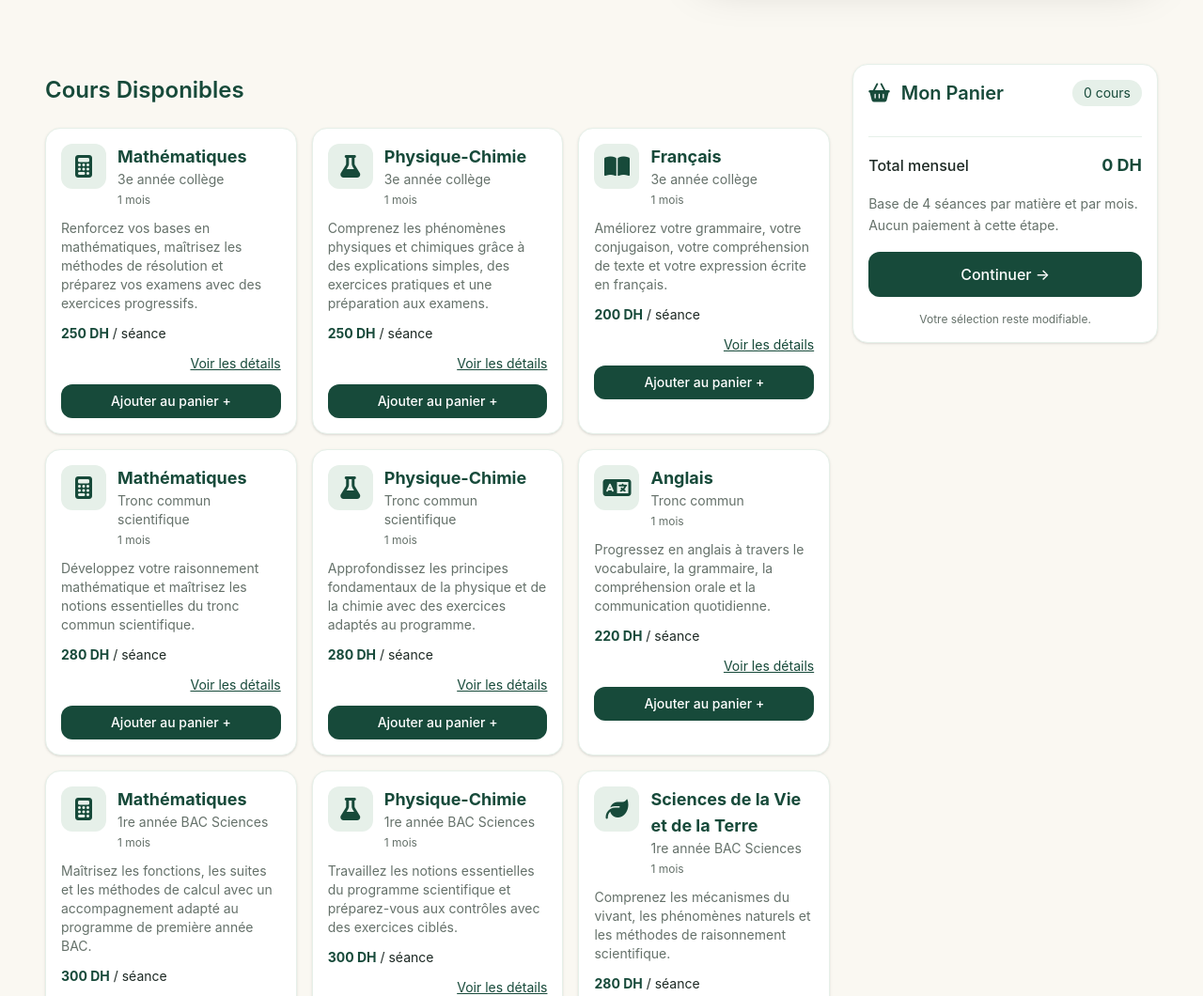
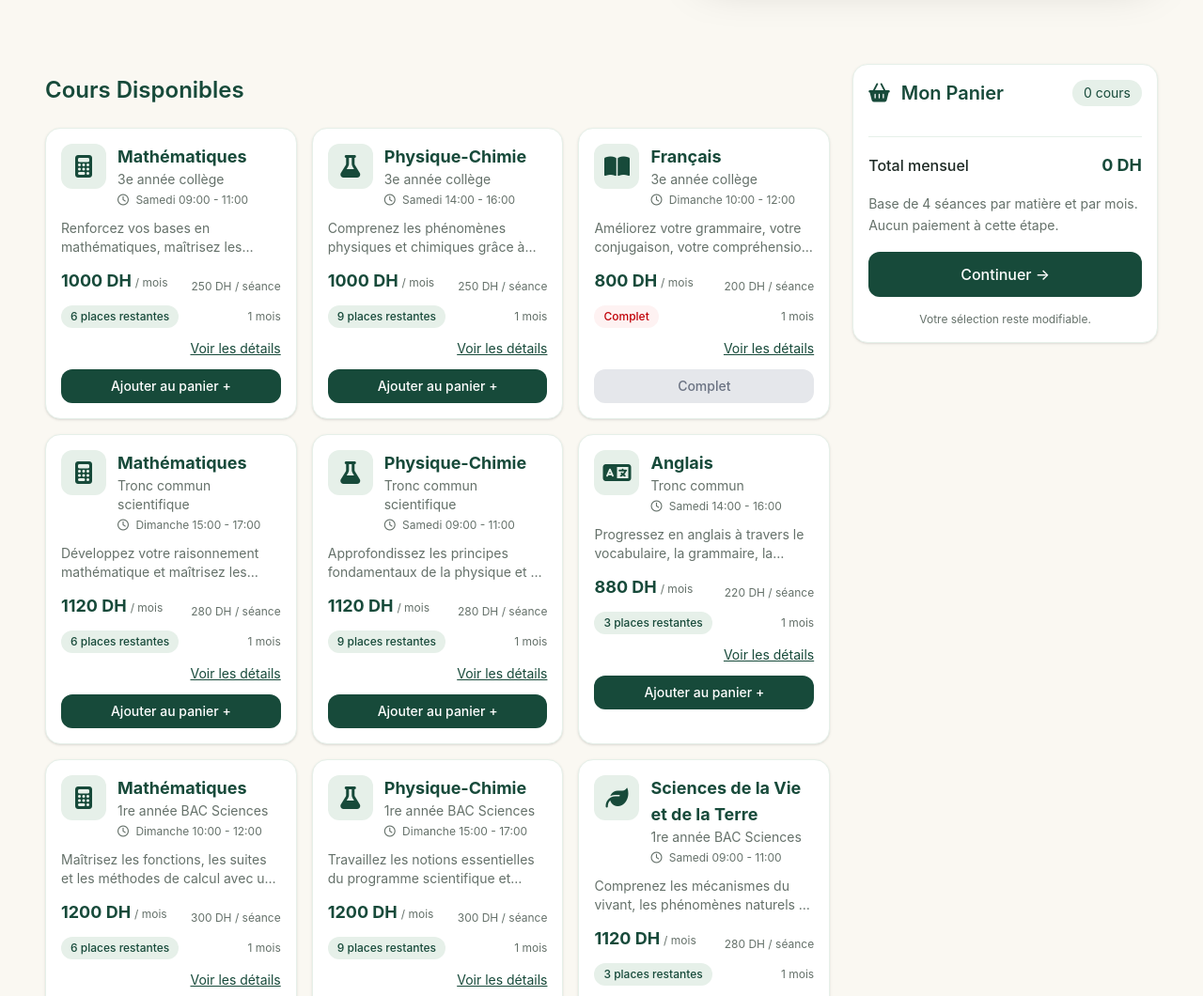
Before and after one commit to HSassouma/Nour-Academy-Portail-d-inscription, a website built with Vite: page index.html in a window 1280 px wide. Shown: the part 540-1600 px from the top of the page at 94% size. Built offline with nearby package versions, Linux system fonts and the light colour scheme.

Commit message:
feat(catalogue): afficher les créneaux, places et tarifs mensuels

```diff
--- a/index.html
+++ b/index.html
@@ -7,6 +7,7 @@
       content="width=device-width, initial-scale=1.0, viewport-fit=cover"
     />
     <title>Nour Academy</title>
+    <link rel="icon" type="image/png" href="/src/assets/logo.png" />
     <link
       rel="stylesheet"
       href="https://cdnjs.cloudflare.com/ajax/libs/font-awesome/6.7.2/css/all.min.css"
@@ -242,11 +243,13 @@
       <main class="grid grid-cols-1 gap-3 sm:grid-cols-2">
         <div class="rounded-2xl border border-[#E6F0E9] bg-[#FAF8F2] p-4">
           <i
-            class="fa-solid fa-clock text-xl text-[#174A3A]"
+            class="fa-solid fa-calendar-days text-xl text-[#174A3A]"
             aria-hidden="true"
           ></i>
-          <h5 id="detail_duree" class="mt-3 font-semibold">2h / semaine</h5>
-          <p class="mt-1 text-sm text-[#65716A]">1 séance de 2h</p>
+          <h5 id="detail_creneau" class="mt-3 font-semibold">
+            Samedi 09:00 - 11:00
+          </h5>
+          <p class="mt-1 text-sm text-[#65716A]">Créneau hebdomadaire</p>
         </div>
 
         <div class="rounded-2xl border border-[#E6F0E9] bg-[#FAF8F2] p-4">
@@ -254,8 +257,10 @@
             class="fa-solid fa-user-group text-xl text-[#174A3A]"
             aria-hidden="true"
           ></i>
-          <h5 class="mt-3 font-semibold">Petit groupe</h5>
-          <p class="mt-1 text-sm text-[#65716A]">Suivi personnalisé</p>
+          <h5 id="detail_places" class="mt-3 font-semibold">
+            6 places restantes
+          </h5>
+          <p class="mt-1 text-sm text-[#65716A]">Petit groupe · suivi personnalisé</p>
         </div>
       </main>
       <div class="space-y-3">
--- a/src/courses.json
+++ b/src/courses.json
@@ -17,7 +17,9 @@
       "Fonctions linéaires et affines",
       "Théorème de Thalès et trigonométrie",
       "Géométrie dans l’espace et statistiques"
-    ]
+    ],
+    "schedule": "Samedi 09:00 - 11:00",
+    "seats": 6
   },
   {
     "id": 2,
@@ -37,7 +39,9 @@
       "Lumière et formation des images",
       "Atomes, molécules et réactions chimiques",
       "Mélanges et techniques de séparation"
-    ]
+    ],
+    "schedule": "Samedi 14:00 - 16:00",
+    "seats": 9
   },
   {
     "id": 3,
@@ -57,7 +61,9 @@
       "Grammaire : temps, modes et discours rapporté",
       "Conjugaison et orthographe",
       "Expression écrite et production de textes"
-    ]
+    ],
+    "schedule": "Dimanche 10:00 - 12:00",
+    "seats": 0
   },
   {
     "id": 4,
@@ -77,7 +83,9 @@
       "Calcul vectoriel et géométrie repérée",
       "Trigonométrie et transformations du plan",
       "Statistiques et probabilités"
-    ]
+    ],
+    "schedule": "Dimanche 15:00 - 17:00",
+    "seats": 6
   },
   {
     "id": 5,
@@ -97,7 +105,9 @@
       "Courant et tension électriques",
       "Lumière et lentilles",
       "Espèces chimiques et réactions"
-    ]
+    ],
+    "schedule": "Samedi 09:00 - 11:00",
+    "seats": 9
   },
   {
     "id": 6,
@@ -117,7 +127,9 @@
       "Reading comprehension strategies",
       "Writing short paragraphs and emails",
       "Oral communication and pronunciation"
-    ]
+    ],
+    "schedule": "Samedi 14:00 - 16:00",
+    "seats": 3
   },
   {
     "id": 7,
@@ -137,7 +149,9 @@
       "Trigonométrie et fonctions trigonométriques",
       "Produit scalaire et géométrie dans l’espace",
       "Probabilités et statistiques"
-    ]
+    ],
+    "schedule": "Dimanche 10:00 - 12:00",
+    "seats": 6
   },
   {
     "id": 8,
@@ -157,7 +171,9 @@
       "Optique géométrique",
       "Transformations chimiques et stoechiométrie",
       "Acides, bases et réactions en solution"
-    ]
+    ],
+    "schedule": "Dimanche 15:00 - 17:00",
+    "seats": 9
   },
   {
     "id": 9,
@@ -177,7 +193,9 @@
       "Génétique et transmission des caractères",
       "Nutrition et métabolisme",
       "Écosystèmes et environnement"
-    ]
+    ],
+    "schedule": "Samedi 09:00 - 11:00",
+    "seats": 3
   },
   {
     "id": 10,
@@ -197,7 +215,9 @@
       "Nombres complexes",
       "Arithmétique dans Z",
       "Équations différentielles et probabilités"
-    ]
+    ],
+    "schedule": "Samedi 14:00 - 16:00",
+    "seats": 6
   },
   {
     "id": 11,
@@ -217,7 +237,9 @@
       "Mécanique : lois de Newton et mouvements",
       "Chimie organique : alcools, aldéhydes et acides",
       "Équilibres chimiques et électrochimie"
-    ]
+    ],
+    "schedule": "Dimanche 10:00 - 12:00",
+    "seats": 9
   },
   {
     "id": 12,
@@ -237,7 +259,9 @@
       "La liberté et le déterminisme",
       "La morale et la politique",
       "L’art et la technique"
-    ]
+    ],
+    "schedule": "Dimanche 15:00 - 17:00",
+    "seats": 3
   },
   {
     "id": 13,
@@ -258,7 +282,9 @@
       "Méthodologie du commentaire composé",
       "Méthodologie de la dissertation",
       "Langue et expression écrite"
-    ]
+    ],
+    "schedule": "Samedi 09:00 - 11:00",
+    "seats": 6
   },
   {
     "id": 14,
@@ -278,7 +304,9 @@
       "Expression écrite et rédaction",
       "Figures de style : comparaison et métaphore",
       "Compréhension et production orale"
-    ]
+    ],
+    "schedule": "Samedi 14:00 - 16:00",
+    "seats": 9
   },
   {
     "id": 15,
@@ -298,7 +326,9 @@
       "Vocabulary: hobbies, school and travel",
       "Reading and listening comprehension",
       "Writing messages and short stories"
-    ]
+    ],
+    "schedule": "Dimanche 10:00 - 12:00",
+    "seats": 3
   },
   {
     "id": 16,
@@ -318,7 +348,9 @@
       "Le système nerveux",
       "La géologie et les ressources naturelles",
       "L’environnement et la protection des écosystèmes"
-    ]
+    ],
+    "schedule": "Dimanche 15:00 - 17:00",
+    "seats": 6
   },
   {
     "id": 17,
@@ -338,7 +370,9 @@
       "La décolonisation et la construction du Maroc indépendant",
       "Population, villes et migrations",
       "Ressources, activités économiques et développement"
-    ]
+    ],
+    "schedule": "Samedi 09:00 - 11:00",
+    "seats": 0
   },
   {
     "id": 18,
@@ -358,7 +392,9 @@
       "Rhétorique : image et style",
       "Expression écrite : description et argumentation",
       "Lecture et compréhension"
-    ]
+    ],
+    "schedule": "Samedi 14:00 - 16:00",
+    "seats": 3
   },
   {
     "id": 19,
@@ -378,7 +414,9 @@
       "Grammaire : phrase complexe et temps",
       "Orthographe et enrichissement lexical",
       "Résumé et expression écrite"
-    ]
+    ],
+    "schedule": "Dimanche 10:00 - 12:00",
+    "seats": 6
   },
   {
     "id": 20,
@@ -398,7 +436,9 @@
       "Génétique : bases de l’hérédité",
       "Écosystèmes et biodiversité",
       "Géologie : roches, sols et phénomènes naturels"
-    ]
+    ],
+    "schedule": "Dimanche 15:00 - 17:00",
+    "seats": 9
   },
   {
     "id": 21,
@@ -418,7 +458,9 @@
       "La Révolution industrielle",
       "Cartographie et milieux naturels",
       "Population, agriculture et villes"
-    ]
+    ],
+    "schedule": "Samedi 09:00 - 11:00",
+    "seats": 3
   },
   {
     "id": 22,
@@ -438,7 +480,9 @@
       "Le langage et la pensée",
       "La liberté et la responsabilité",
       "Méthodologie de l’argumentation"
-    ]
+    ],
+    "schedule": "Samedi 14:00 - 16:00",
+    "seats": 0
   },
   {
     "id": 23,
@@ -458,7 +502,9 @@
       "Vocabulary: science, environment and culture",
       "Reading and listening comprehension",
       "Writing formal and informal texts"
-    ]
+    ],
+    "schedule": "Dimanche 10:00 - 12:00",
+    "seats": 9
   },
   {
     "id": 24,
@@ -478,7 +524,9 @@
       "La littérature d’idées",
       "Analyse de texte et commentaire",
       "Dissertation et expression écrite"
-    ]
+    ],
+    "schedule": "Dimanche 15:00 - 17:00",
+    "seats": 3
   },
   {
     "id": 25,
@@ -498,7 +546,9 @@
       "La liberté et la loi",
       "La morale et la justice",
       "L’art et le beau"
-    ]
+    ],
+    "schedule": "Samedi 09:00 - 11:00",
+    "seats": 6
   },
   {
     "id": 26,
@@ -518,7 +568,9 @@
       "Grammaire : syntaxe et fonctions",
       "Morphologie et conjugaison",
       "Expression écrite et argumentation"
-    ]
+    ],
+    "schedule": "Samedi 14:00 - 16:00",
+    "seats": 9
   },
   {
     "id": 27,
@@ -538,7 +590,9 @@
       "La reproduction humaine et sa régulation hormonale",
       "Le système immunitaire et la réponse immunitaire",
       "Les phénomènes géologiques et l’histoire de la Terre"
-    ]
+    ],
+    "schedule": "Dimanche 10:00 - 12:00",
+    "seats": 3
   },
   {
     "id": 28,
@@ -558,7 +612,9 @@
       "Reading and analysing texts",
       "Writing essays and formal letters",
       "Oral expression and debate"
-    ]
+    ],
+    "schedule": "Dimanche 15:00 - 17:00",
+    "seats": 6
   },
   {
     "id": 29,
@@ -578,7 +634,9 @@
       "Grammaire et analyse syntaxique",
       "Rhétorique et figures de style",
       "Dissertation et expression écrite"
-    ]
+    ],
+    "schedule": "Samedi 09:00 - 11:00",
+    "seats": 9
   },
   {
     "id": 30,
@@ -598,6 +656,8 @@
       "Les conflits contemporains et les organisations internationales",
       "Mondialisation et échanges",
       "Développement durable et enjeux territoriaux"
-    ]
+    ],
+    "schedule": "Samedi 14:00 - 16:00",
+    "seats": 3
   }
 ]
--- a/src/functions.js
+++ b/src/functions.js
@@ -15,6 +15,8 @@ export async function afficherCours(tab) {
 
     tabCours.forEach((course) => {
       const card = document.createElement("div");
+      const complet = course.seats === 0;
+      const places = `${course.seats} place${course.seats > 1 ? "s" : ""} restante${course.seats > 1 ? "s" : ""}`;
 
       card.className =
         "w-full space-y-3 rounded-2xl border border-[#E6F0E9] bg-white p-4 shadow-sm";
@@ -28,7 +30,7 @@ export async function afficherCours(tab) {
             <i class="fa-solid fa-${course.icon} text-2xl" aria-hidden="true"></i>
           </div>
 
-          <div>
+          <div class="min-w-0">
             <h2 class="text-lg font-bold text-[#174A3A]">
               ${course.title}
             </h2>
@@ -38,18 +40,36 @@ export async function afficherCours(tab) {
             </p>
 
             <p class="mt-1 text-xs text-[#65716A]">
-              ${course.duration}
+              <i class="fa-regular fa-clock mr-1" aria-hidden="true"></i>
+              ${course.schedule}
             </p>
           </div>
         </main>
 
-        <p class="text-sm text-[#65716A]">
+        <p class="line-clamp-2 text-sm text-[#65716A]">
           ${course.description}
         </p>
 
-        <p class="text-sm text-[#1D2924]">
-          <strong class="text-[#174A3A]">${course.price} DH</strong> / séance
-        </p>
+        <div class="flex flex-wrap items-end justify-between gap-x-3 gap-y-1">
+          <p class="text-sm text-[#1D2924]">
+            <strong class="text-lg text-[#174A3A]">${course.price * 4} DH</strong>
+            <span class="text-xs text-[#65716A]">/ mois</span>
+          </p>
+          <p class="text-xs text-[#65716A]">${course.price} DH / séance</p>
+        </div>
+
+        <div class="flex flex-wrap items-center justify-between gap-2">
+          <span
+            class="inline-flex items-center rounded-full px-2.5 py-1 text-xs font-medium ${
+              complet
+                ? "bg-red-50 text-red-700"
+                : "bg-[#E6F0E9] text-[#174A3A]"
+            }"
+          >
+            ${complet ? "Complet" : places}
+          </span>
+          <span class="text-xs text-[#65716A]">${course.duration}</span>
+        </div>
 
         <a
           href="#"
@@ -60,9 +80,14 @@ export async function afficherCours(tab) {
 
         <button
           type="button"
-          class="w-full rounded-xl bg-[#174A3A] p-2 text-sm font-medium text-white hover:bg-[#10372C]"
+          class="w-full rounded-xl p-2 text-sm font-medium transition ${
+            complet
+              ? "cursor-not-allowed bg-gray-200 text-gray-500"
+              : "bg-[#174A3A] text-white hover:bg-[#10372C]"
+          }"
+          ${complet ? "disabled" : ""}
         >
-          Ajouter au panier +
+          ${complet ? "Complet" : "Ajouter au panier +"}
         </button>
       `;
 
@@ -153,7 +178,8 @@ const detailTitre = document.querySelector("#detail_titre");
 const detailNiveau = document.querySelector("#detail_niveau");
 const detailDescription = document.querySelector("#detail_description");
 const detailProgramme = document.querySelector("#detail_programme");
-const detailDuree = document.querySelector("#detail_duree");
+const detailCreneau = document.querySelector("#detail_creneau");
+const detailPlaces = document.querySelector("#detail_places");
 const detailPrix = document.querySelector("#detail_prix");
 const detailPrixMensuel = document.querySelector("#detail_prix_mensuel");
 
@@ -261,11 +287,28 @@ export async function afficherDetailsCours(idcard) {
     coursSelectionne = result;
 
     detailTitre.textContent = result.title;
-    detailNiveau.textContent = result.level;
+    detailNiveau.textContent = `${result.level} · ${result.duration}`;
     detailDescription.textContent = result.description;
-    detailDuree.textContent = result.duration;
+    detailCreneau.textContent = result.schedule;
+    detailPlaces.textContent =
+      result.seats === 0
+        ? "Complet"
+        : `${result.seats} place${result.seats > 1 ? "s" : ""} restante${result.seats > 1 ? "s" : ""}`;
     detailPrix.textContent = `${result.price} DH`;
     detailPrixMensuel.textContent = `${result.price * 4} DH`;
+
+    const boutonAjouter = document.querySelector("#ajouter_panier");
+    const complet = result.seats === 0;
+
+    boutonAjouter.disabled = complet;
+    boutonAjouter.className = `w-full rounded-xl px-4 py-3 font-semibold transition focus:outline-none focus:ring-2 focus:ring-[#174A3A] focus:ring-offset-2 ${
+      complet
+        ? "cursor-not-allowed bg-gray-200 text-gray-500"
+        : "bg-[#174A3A] text-white hover:bg-[#10372C]"
+    }`;
+    boutonAjouter.innerHTML = complet
+      ? "Complet"
+      : 'Ajouter au panier <i class="fa-solid fa-basket-shopping ml-2" aria-hidden="true"></i>';
 
     const chapitres = result.programme ?? [];
 
```
